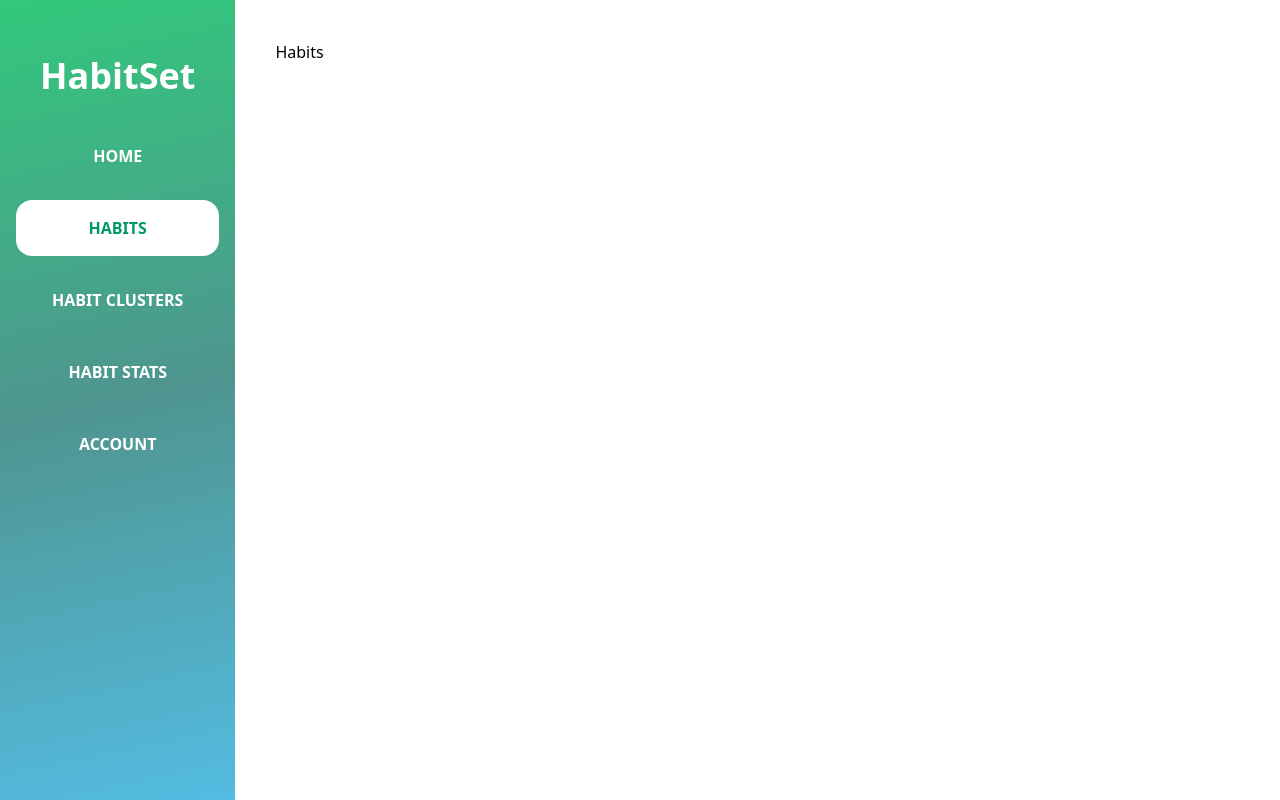
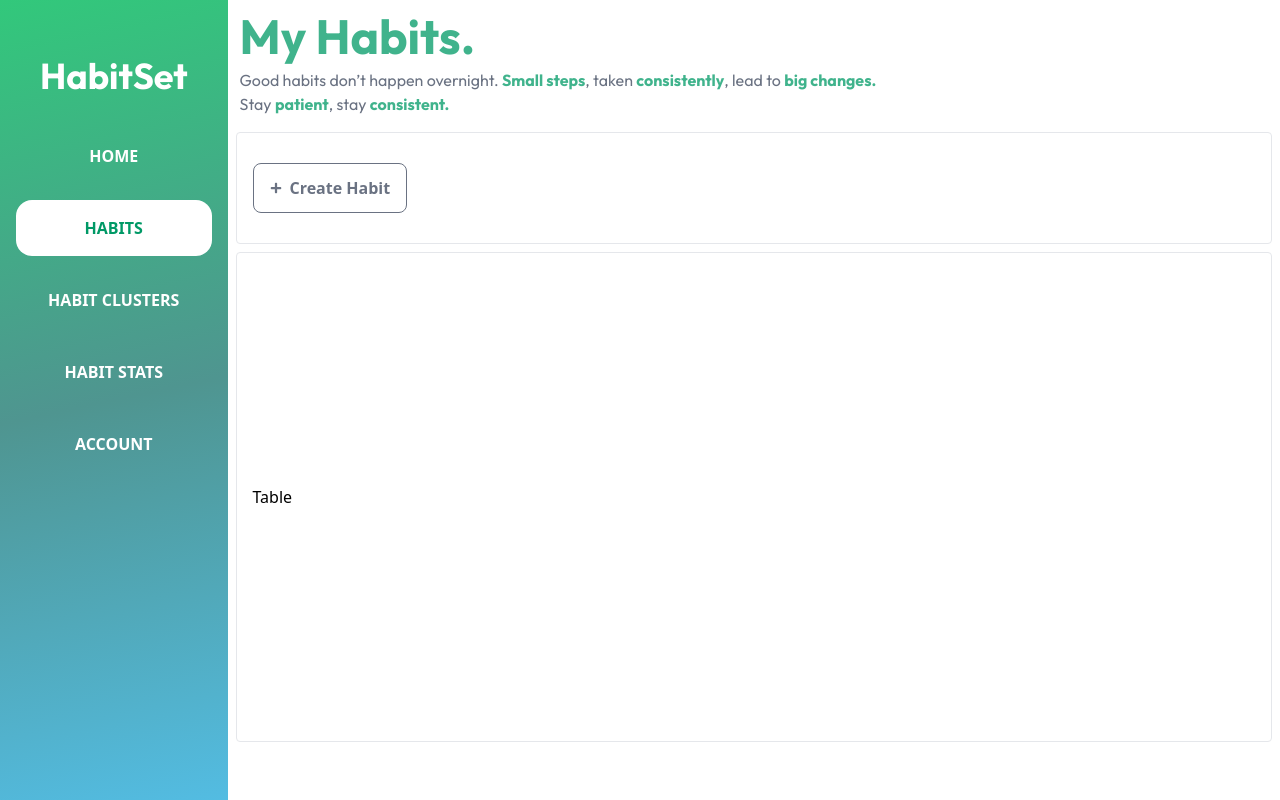
Before and after one commit to ramtin-matin/Habit-Tracker, a React app in the folder frontend/: page /Habits in a window 1280 px wide. Built offline with nearby package versions, Linux system fonts and the light colour scheme; the HTML template or start-up script is replaced by a standard one.

Commit message:
Built habit page foundation

```diff
--- a/frontend/package.json
+++ b/frontend/package.json
@@ -10,9 +10,13 @@
     "preview": "vite preview"
   },
   "dependencies": {
+    "@fontsource/lexend": "^5.1.2",
+    "@fontsource/poppins": "^5.1.1",
+    "@fontsource/roboto": "^5.1.1",
     "@tailwindcss/vite": "^4.0.0",
     "react": "^18.3.1",
     "react-dom": "^18.3.1",
+    "react-icons": "^5.4.0",
     "react-router-dom": "^7.1.3",
     "tailwindcss": "^4.0.0"
   },
--- a/frontend/src/App.jsx
+++ b/frontend/src/App.jsx
@@ -5,13 +5,14 @@ import Habits from "./pages/dashboard/habits";
 import HabitClusters from "./pages/dashboard/HabitClusters";
 import HabitStats from "./pages/dashboard/HabitStats";
 import Account from "./pages/dashboard/Account";
+import './index.css';
 
 const App = () => {
 
   return (
     <div className="flex">
       <Sidebar />
-      <div className="flex-1 p-10">
+      <div className="flex-1">
         <Routes>
           <Route path="/Home" element={<Home />} />
           <Route path="/Habits" element={<Habits />} />
--- a/frontend/src/components/layout/sidebar.jsx
+++ b/frontend/src/components/layout/sidebar.jsx
@@ -43,7 +43,7 @@ const Sidebar = () => {
             <li key={item.name}>
               <Link to={item.path}>
                 <button
-                  className={`uppercase transition duration-300 ease-in-out text-base cursor-pointer w-full max-w-80 block hover:scale-101 active:scale-99 rounded-2xl px-4 py-4 font-bold ${
+                  className={`uppercase transition duration-150 ease-in-out text-base cursor-pointer w-full max-w-80 block hover:scale-101 active:scale-99 rounded-2xl px-4 py-4 font-bold ${
                     active === item.name ? "bg-white text-emerald-600" : "text-white"
                   }`}
                   onClick={() => setActive(item.name)}
--- a/frontend/src/index.css
+++ b/frontend/src/index.css
@@ -1,8 +1,20 @@
+@import url("https://fonts.googleapis.com/css2?family=Outfit:wght@100..900&display=swap");
 @import "tailwindcss";
+@tailwind utilities;
+
+h1 {
+  font-family: "Outfit", sans-serif !important;
+}
+
+p {
+  font-family: "Outfit", sans-serif !important;
+}
 
 html,
 body {
   height: 100%;
   margin: 0;
   padding: 0;
+  overflow-x: hidden;
+  overflow-y: hidden;
 }
--- a/frontend/src/pages/dashboard/habits.jsx
+++ b/frontend/src/pages/dashboard/habits.jsx
@@ -1,7 +1,25 @@
+import { FaPlus } from "react-icons/fa";  // imports a plus icon
 import React from "react";
 
 const Habits = () => {
-  return <h1>Habits</h1>;
+
+
+  return (
+    <div className="max-w-8xl h-full rounded-lg mx-auto p-2">
+    <h1 className="md:shrink-0 text-5xl max-sm:text-4xl m-1 mb-2 font-bold text-emerald-600/75">My Habits.</h1>
+    <p className="md:shrink-0t text-base max-sm:text-sm m-1 text-gray-500">Good habits don’t happen overnight. <b className="text-emerald-600/75">Small steps</b>, taken <b className="text-emerald-600/75">consistently</b>, lead to <b className="text-emerald-600/75">big changes.</b> <br></br>Stay <b className="text-emerald-600/75">patient</b>, stay <b className="text-emerald-600/75">consistent.</b></p>
+      <div className=" border-1 border-gray-200 flex items-center justify-start h-1/7 p-4 mt-4 rounded-sm">
+        <ul className="flex gap-4">
+          <button className = "flex justify-center gap-2 font-bold cursor-pointer px-4 py-3 rounded-lg transition duration-150 ease-in active:scale-99 text-gray-500 hover:shadow-sm hover:bg-gray-50 border-1">
+           <FaPlus className="m-auto text-xs" /> Create Habit
+            </button>
+        </ul>
+      </div>
+      <div className="flex border-1 border-gray-200 items-center justify-start h-5/8 p-4 mt-2 rounded-sm">
+        Table
+      </div>
+    </div>
+  )
 };
 
 export default Habits;
--- a/frontend/tailwind.config.js
+++ b/frontend/tailwind.config.js
@@ -1,8 +1,14 @@
 /** @type {import('tailwindcss').Config} */
 export default {
-  content: ["./index.html", "./src/**/*.{js,jsx,ts,tsx}"], // Ensure all files are included
+  content: [
+    "./index.html",
+    "./src/**/*.{js,jsx,ts,tsx}", // This includes everything inside src/
+  ],
   theme: {
-    extend: {},
+    extend: {
+      colors: {
+      }
+    },
   },
   plugins: [],
 };
```
Also changed, not shown: 1 other file (tests, documents, lock files or other folders).
